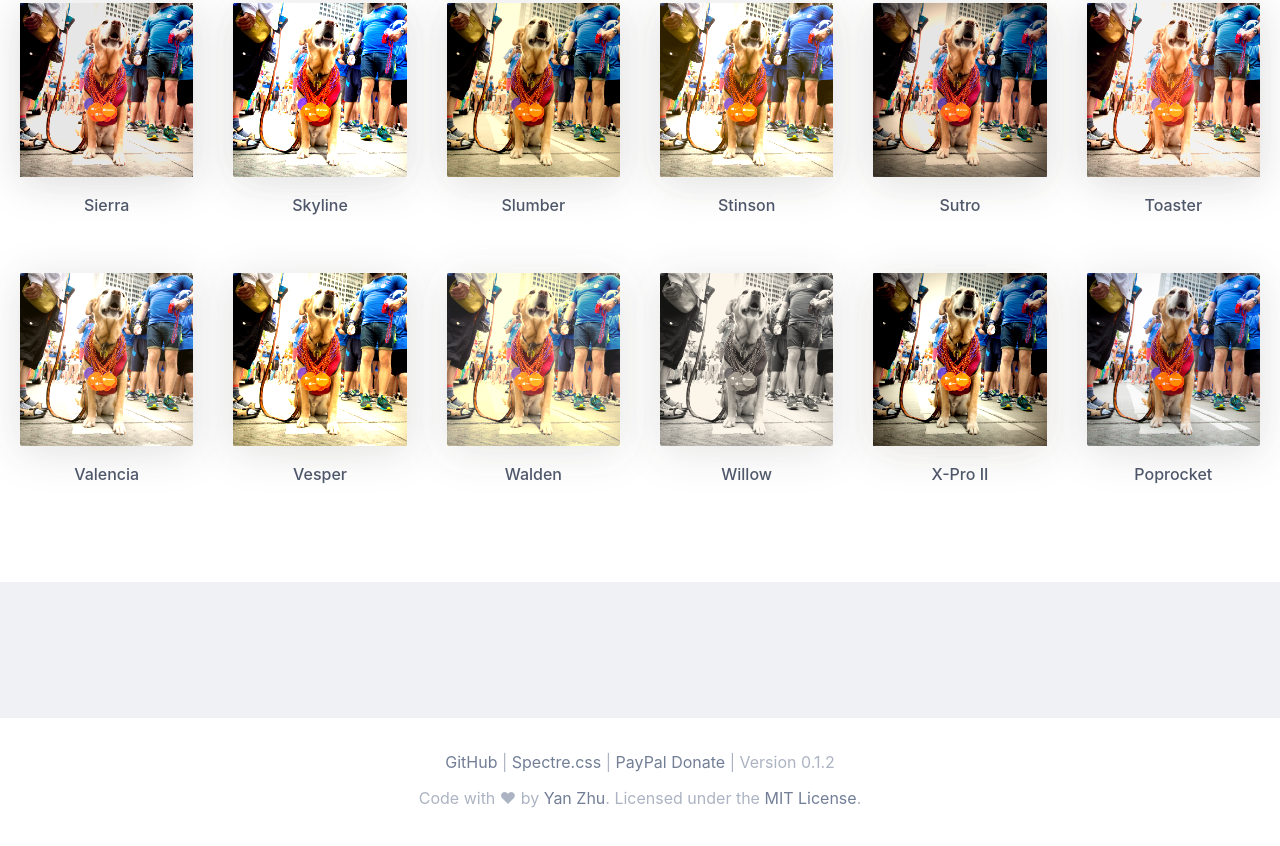
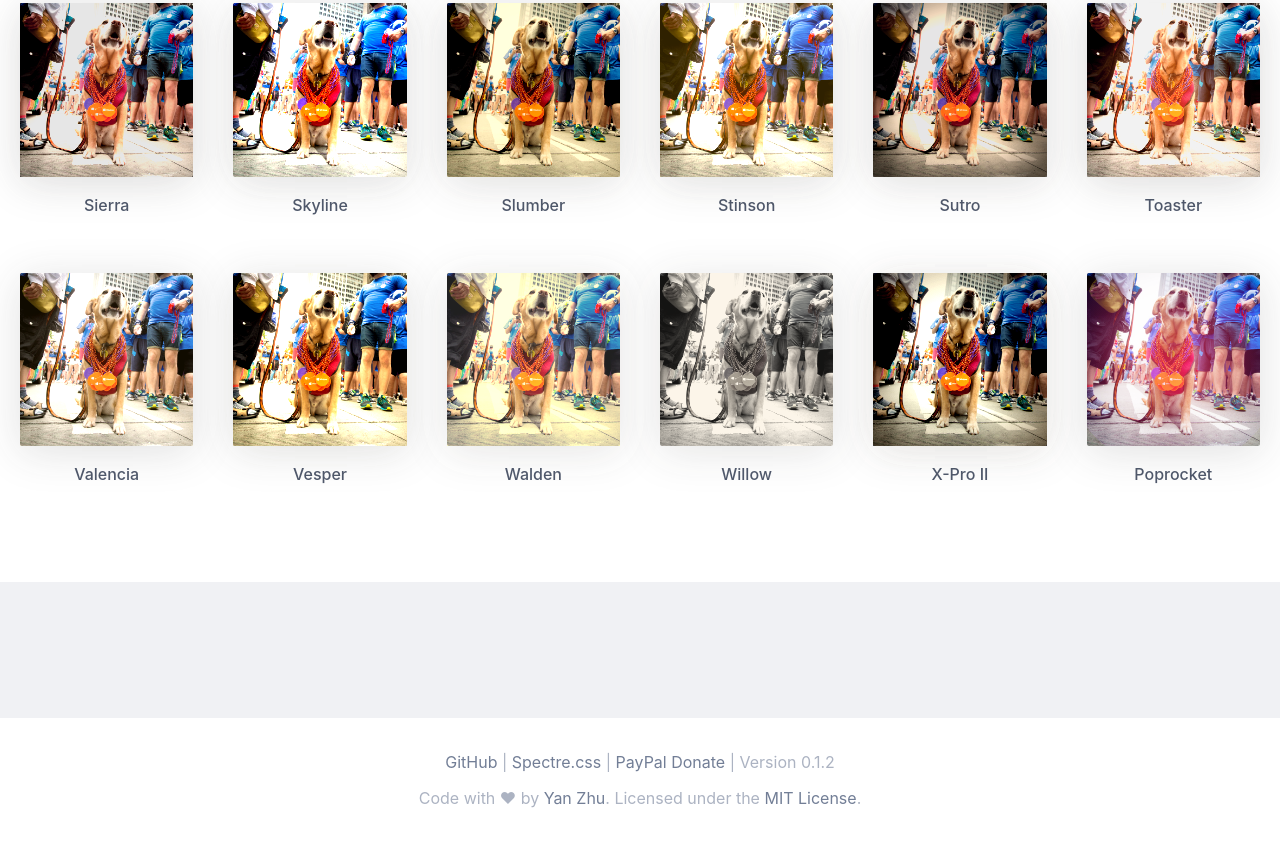
Before and after one commit to picturepan2/instagram.css, a website: page index.html in a window 1280 px wide. Shown: the part 1827-2673 px from the top of the page. Drawn offline with nearby package versions, Linux system fonts and the light colour scheme; files that its build step writes are made by us from their sources.

Commit message:
Added Poprocket to the main instagram.scss

```diff
--- a/src/instagram.scss
+++ b/src/instagram.scss
@@ -43,3 +43,4 @@
 @import "walden";
 @import "willow";
 @import "xpro-ii";
+@import "poprocket";
```
